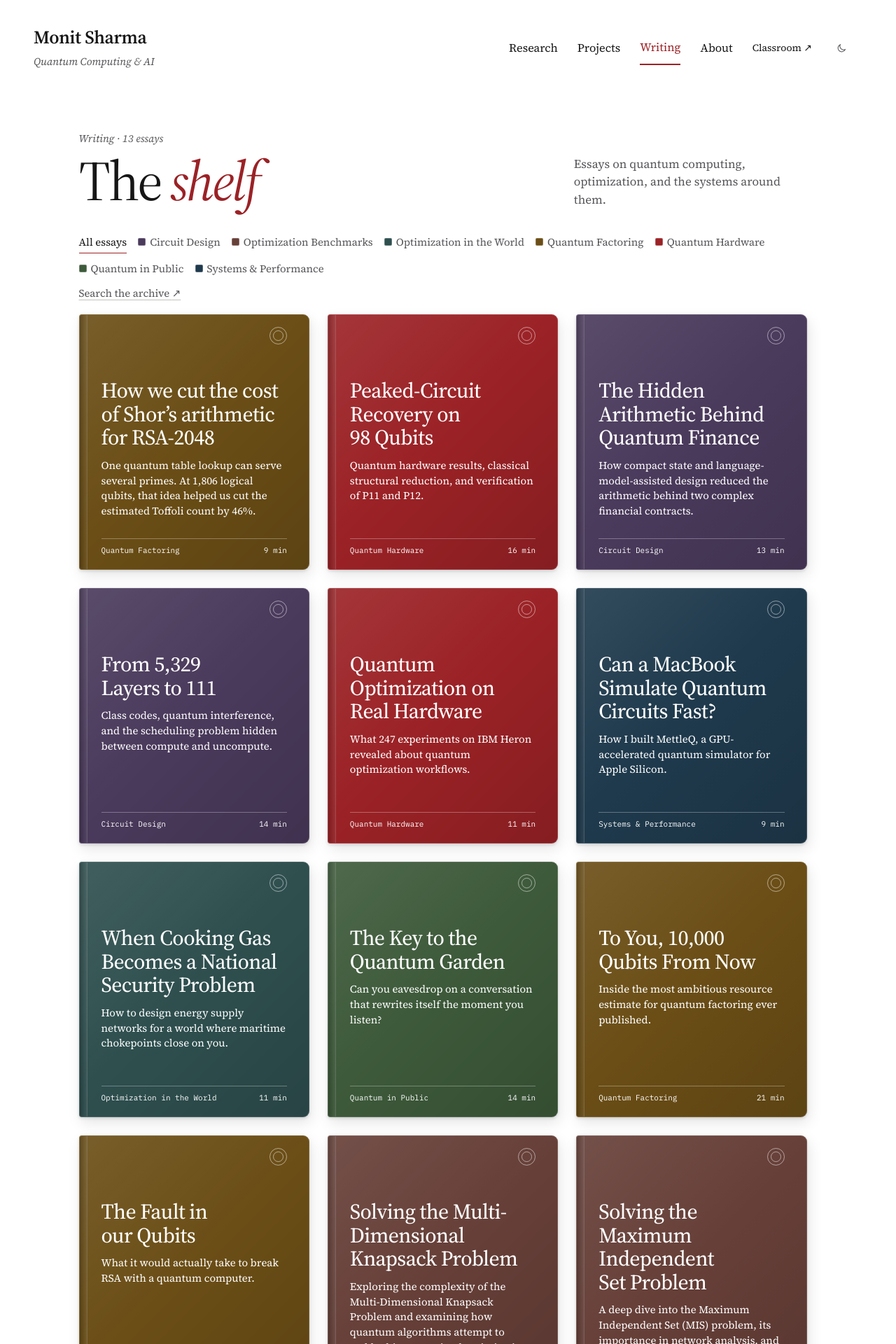
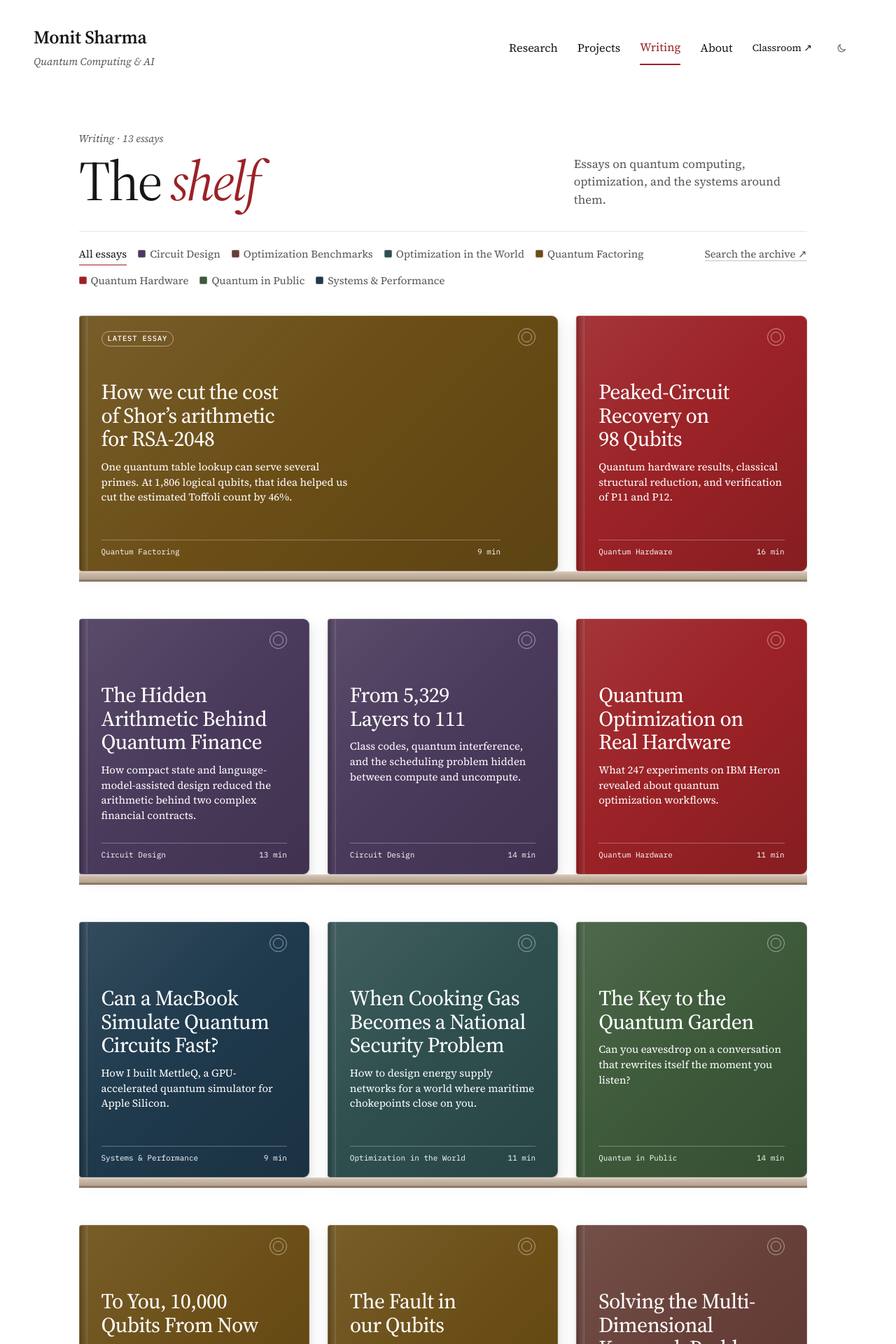
Before and after one commit to MonitSharma/portfolio, a Jekyll site: the page built from writing.html, in a window 1280 px wide. Shown: the top 1920 px of the page at 70% size. Built offline with Jekyll 4.4.1, drawn with Linux system fonts in a browser that asks for light colours; some of the changed text lies outside the part shown.

Commit message:
Open Writing covers like books on a wooden shelf
Covers now hinge on the spine to reveal a page block, each row sits on
a continuous ledge, the latest essay gets a wide featured cover, and
books slide in on load. Remove the in-progress draft card.

Co-Authored-By: Claude Opus 5.5 <noreply@anthropic.com>

```diff
--- a/_data/writing_topics.yml
+++ b/_data/writing_topics.yml
@@ -13,8 +13,6 @@
 - id: quantum-hardware
   title: Quantum Hardware
   color: "#9b2226"
-  upcoming:
-    - Reproducible benchmarks for noisy optimization
 - id: quantum-in-public
   title: Quantum in Public
   color: "#3d5a3a"
--- a/_includes/writing/covers.html
+++ b/_includes/writing/covers.html
@@ -1,9 +1,10 @@
 <ul class="shelf-books">
   {% for essay in include.essays %}
   {% assign topic = include.topics | where: 'id', essay.topic | first %}
-  <li class="writing-cover" data-topic="{{ topic.id }}" style="--cover: {{ topic.color }}">
+  <li class="writing-cover{% if forloop.first %} writing-cover-featured{% endif %}" data-topic="{{ topic.id }}" style="--cover: {{ topic.color }}; --i: {{ forloop.index0 }}">
     <a class="writing-cover-card" href="{{ essay.url | escape }}">
       <span class="shelf-mark" aria-hidden="true"></span>
+      {% if forloop.first %}<span class="shelf-kicker">Latest essay</span>{% endif %}
       <h2>
         {% if essay.cover_title %}
         {{ essay.cover_title | escape }}<span class="sr-only">{{ essay.title | remove_first: essay.cover_title | escape }}</span>
@@ -23,15 +24,4 @@
     </a>
   </li>
   {% endfor %}
-  {% for topic in include.topics %}
-    {% for title in topic.upcoming %}
-    <li class="writing-cover shelf-draft" data-topic="{{ topic.id }}">
-      <div class="writing-cover-card">
-        <p>On the desk</p>
-        <h2>{{ title | escape }}</h2>
-        <div class="shelf-foot"><span>{{ topic.title | escape }}</span><span>In progress</span></div>
-      </div>
-    </li>
-    {% endfor %}
-  {% endfor %}
 </ul>
--- a/assets/css/writing.css
+++ b/assets/css/writing.css
@@ -43,9 +43,15 @@
 
 .shelf-toolbar {
   justify-content: space-between;
+  align-items: start;
   gap: 8px 20px;
-  margin-bottom: 20px;
+  margin-bottom: 26px;
+  padding-top: 16px;
+  border-top: 1px solid var(--line);
 }
+
+.shelf-filters { flex: 1 1 560px; }
+.shelf-toolbar > a { white-space: nowrap; padding: 5px 0; }
 
 .shelf-filters[hidden], .writing-cover[hidden] { display: none; }
 
@@ -88,12 +94,69 @@
 .shelf-status:not(:empty) { margin: -5px 0 12px; }
 
 .shelf-books {
+  --shelf-gap: clamp(16px, 2.4vw, 26px);
+  --ledge: 12px;
   display: grid;
   grid-template-columns: repeat(3, minmax(0, 1fr));
-  gap: clamp(16px, 2.4vw, 26px);
-  padding: 0 0 24px;
-  border-bottom: 4px double var(--line-strong);
+  gap: calc(var(--ledge) + clamp(34px, 5vw, 56px)) var(--shelf-gap);
+  padding: 8px 0 calc(var(--ledge) + 14px);
+  overflow-x: clip;
   list-style: none;
+}
+
+/* A wooden ledge under each row: every book draws its own slice, and the
+   slices meet across the gaps so each row reads as one continuous shelf. */
+.writing-cover {
+  position: relative;
+}
+
+.writing-cover::after {
+  position: absolute;
+  top: 100%;
+  left: calc(var(--shelf-gap) / -2 - 1px);
+  right: calc(var(--shelf-gap) / -2 - 1px);
+  height: var(--ledge);
+  border-bottom: 3px solid color-mix(in srgb, #5a4128 70%, var(--paper));
+  background:
+    linear-gradient(rgb(255 255 255 / .30), transparent 3px),
+    linear-gradient(color-mix(in srgb, #9a7650 42%, var(--paper)), color-mix(in srgb, #7d5c3b 58%, var(--paper)));
+  box-shadow: 0 12px 16px -9px rgb(0 0 0 / .40);
+  content: "";
+  pointer-events: none;
+  z-index: 2; /* in front of an opening cover, so it tucks behind the lip */
+}
+
+/* Run the last, partly filled row's ledge out to the shelf edge. */
+.writing-cover:last-child::after { right: -100vw; }
+
+.writing-cover-featured {
+  grid-column: span 2;
+}
+
+.writing-cover-featured .writing-cover-card {
+  padding-right: clamp(21px, 12%, 120px);
+}
+
+.writing-cover-featured h2 {
+  max-width: 18ch;
+  font-size: clamp(2rem, 3.6vw, 2.75rem);
+}
+
+.writing-cover-featured p {
+  max-width: 46ch;
+  font-size: 16.5px;
+}
+
+.shelf-kicker {
+  position: absolute;
+  top: 22px;
+  left: clamp(21px, 3vw, 32px);
+  padding: 3px 8px;
+  border: 1px solid rgb(255 255 255 / .45);
+  border-radius: 999px;
+  font: 500 10.5px/1.3 var(--mono);
+  letter-spacing: .08em;
+  text-transform: uppercase;
 }
 
 .writing-cover-card {
@@ -156,16 +219,57 @@ a.writing-cover-card:is(:hover, :focus-visible) .shelf-foot { font-weight: 500;
   .writing-cover-card :is(h2, p) { transition: font-weight .16s ease; }
 }
 
+/* Opening animation: the cover hinges on its spine and swings toward the
+   reader, revealing a block of pages underneath. The vanishing point sits
+   past the fore-edge so the opening cover narrows instead of growing over
+   the pages. */
 @media (hover: hover) and (prefers-reduced-motion: no-preference) {
+  .writing-cover {
+    position: relative;
+    perspective: 1200px;
+    perspective-origin: 150% 50%;
+  }
+
+  .writing-cover::before {
+    position: absolute;
+    inset: 4px 3px 4px 8px;
+    border-radius: 2px 7px 7px 2px;
+    background:
+      linear-gradient(90deg, rgb(0 0 0 / .18), transparent 12%),
+      repeating-linear-gradient(90deg, #f6f1e6 0 2px, #e2dacb 2px 3px) right / 14px 100% no-repeat,
+      #f8f4ec;
+    box-shadow: 0 2px 4px rgb(0 0 0 / .12), 3px 8px 20px rgb(0 0 0 / .10);
+    content: "";
+  }
+
   a.writing-cover-card {
     transform-origin: left center;
-    transition: transform .25s ease, box-shadow .25s ease;
+    transform: rotateY(0deg);
+    transition: transform .5s cubic-bezier(.2, .7, .2, 1), box-shadow .5s ease;
   }
 
   .writing-cover:hover > a.writing-cover-card,
   a.writing-cover-card:focus-visible {
-    transform: perspective(880px) rotateY(-10deg) translateY(-3px);
-    box-shadow: inset 0 0 0 1px rgb(255 255 255 / .14), 0 3px 4px rgb(0 0 0 / .18), 9px 13px 22px rgb(0 0 0 / .20);
+    transform: rotateY(-26deg);
+    box-shadow: inset 0 0 0 1px rgb(255 255 255 / .14), 0 3px 4px rgb(0 0 0 / .18), 14px 12px 26px rgb(0 0 0 / .24);
+  }
+
+  /* The wide featured cover swings less, or it would sweep across the row. */
+  .writing-cover-featured:hover > a.writing-cover-card,
+  .writing-cover-featured a.writing-cover-card:focus-visible {
+    transform: rotateY(-14deg);
+  }
+}
+
+/* Books slide onto the shelf one after another when the page loads. */
+@media (prefers-reduced-motion: no-preference) {
+  .writing-cover {
+    animation: shelve .6s cubic-bezier(.2, .7, .2, 1) both;
+    animation-delay: calc(min(var(--i, 0), 8) * 55ms);
+  }
+
+  @keyframes shelve {
+    from { opacity: 0; translate: 0 18px; }
   }
 }
 
@@ -182,23 +286,6 @@ a.writing-cover-card:is(:hover, :focus-visible) .shelf-foot { font-weight: 500;
 
 .shelf-foot > :last-child { white-space: nowrap; }
 
-.shelf-draft .writing-cover-card {
-  padding-top: 24px;
-  border: 1px dashed var(--line-strong);
-  background: transparent;
-  color: var(--muted);
-  box-shadow: none;
-}
-
-.shelf-draft h2 { margin-top: auto; }
-
-.shelf-draft p {
-  margin: 0 0 16px;
-  color: inherit;
-  font-style: italic;
-}
-
-.shelf-draft .shelf-foot { --cover-rule: var(--line); }
 .shelf-links { margin-top: 18px; }
 
 @media (max-width: 760px) {
@@ -210,5 +297,6 @@ a.writing-cover-card:is(:hover, :focus-visible) .shelf-foot { font-weight: 500;
   .shelf-filters { gap: 2px 12px; font-size: 14px; }
   .shelf-books { grid-template-columns: minmax(0, 1fr); }
   .writing-cover-card { min-height: 245px; padding: 58px 24px 18px; }
-  .shelf-draft .writing-cover-card { min-height: 210px; }
+  .writing-cover-featured { grid-column: auto; }
+  .writing-cover-featured h2 { font-size: 1.9rem; }
 }
--- a/assets/js/writing-shelf.js
+++ b/assets/js/writing-shelf.js
@@ -17,7 +17,7 @@
     let count = 0;
     for (const cover of covers) {
       cover.hidden = topic !== 'all' && cover.dataset.topic !== topic;
-      if (!cover.hidden && !cover.classList.contains('shelf-draft')) count += 1;
+      if (!cover.hidden) count += 1;
     }
 
     status.textContent = count === 1 ? '1 essay' : `${count} essays`;
```
